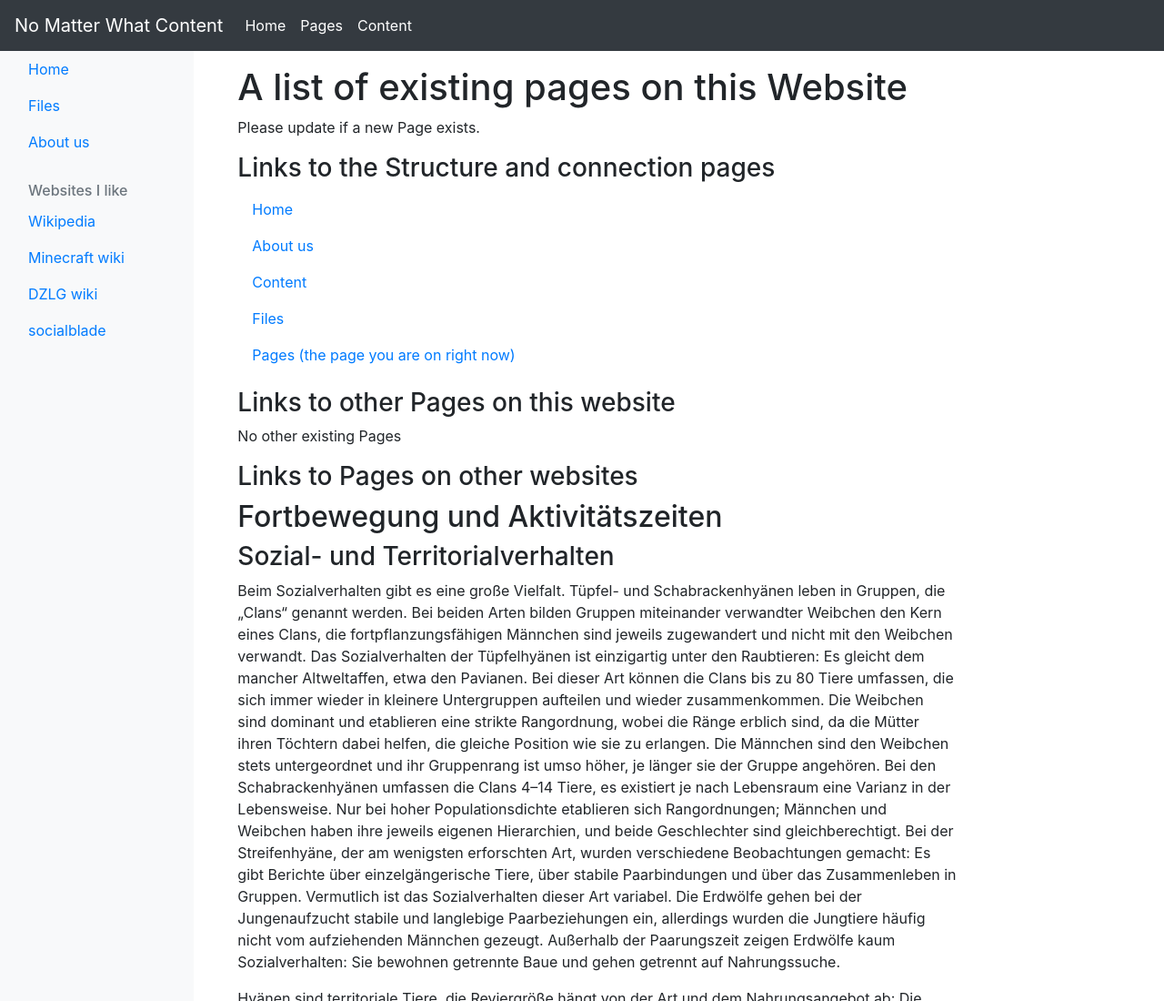
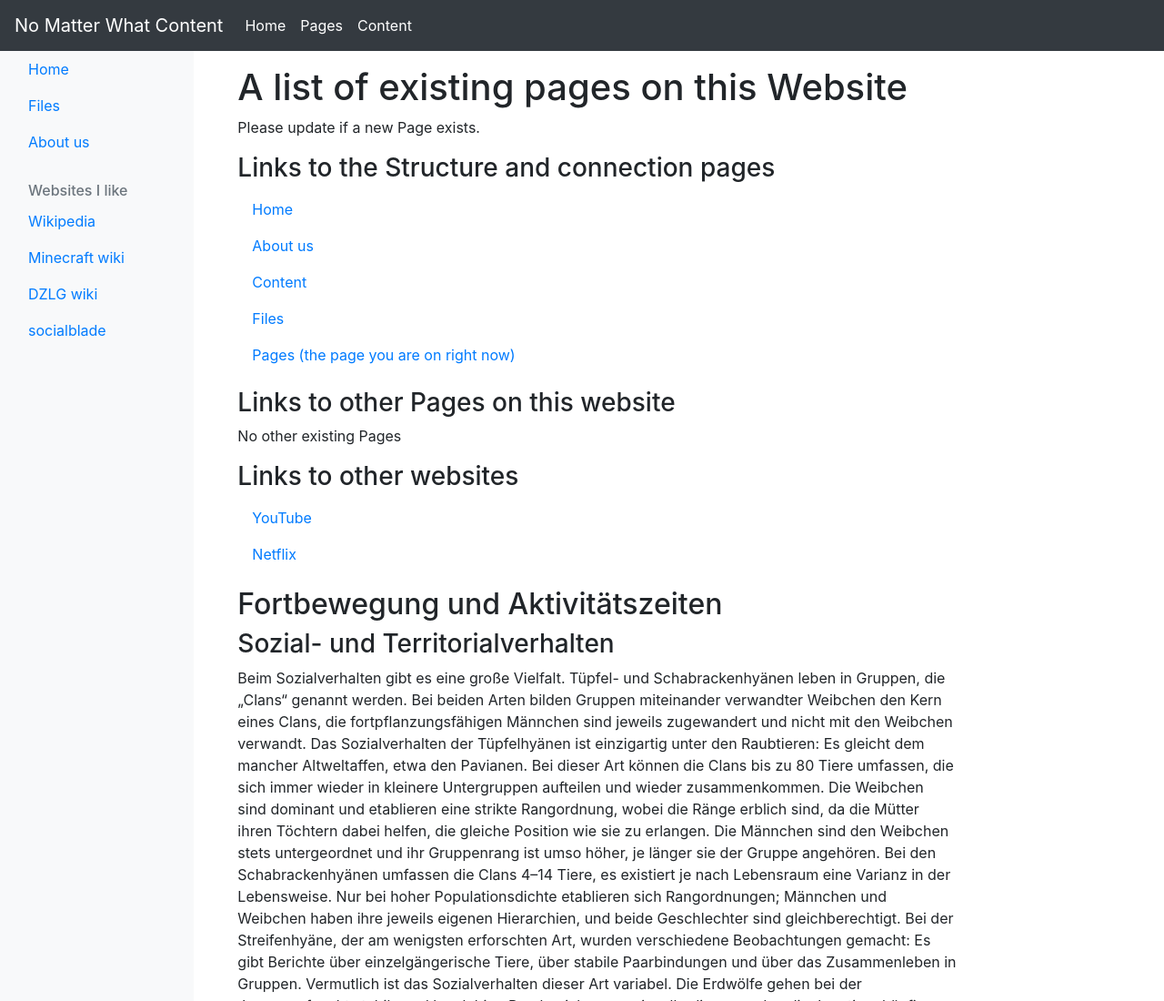
Before and after one commit to Vennbahn/Venn1, a plain HTML site: page webpage_P_1/Pages.html in a window 1280 px wide. Shown: the top 1100 px of the page at 91% size. Drawn offline with nearby package versions, Linux system fonts and the light colour scheme.

Commit message:
Content1

```diff
--- a/webpage_P_1/Pages.html
+++ b/webpage_P_1/Pages.html
@@ -116,8 +116,16 @@
                 <p>
                     No other existing Pages
                 </p>
-                <h3>Links to Pages on other websites</h3>
+                <h3>Links to other websites</h3>
+                <p>
+                    <a class="nav-link" href="https://www.youtube.com">
+                        YouTube
+                    </a>
+                    <a class="nav-link" href="http://www.netflix.com">
+                        Netflix
+                    </a>
 
+                </p>
                 <text>
                     <h2>Fortbewegung und Aktivitätszeiten</h2>
                     <h3>Sozial- und Territorialverhalten</h3>
```
Also changed, not shown: webpage_P_1/Aboutus.html (+1 -1 lines).
